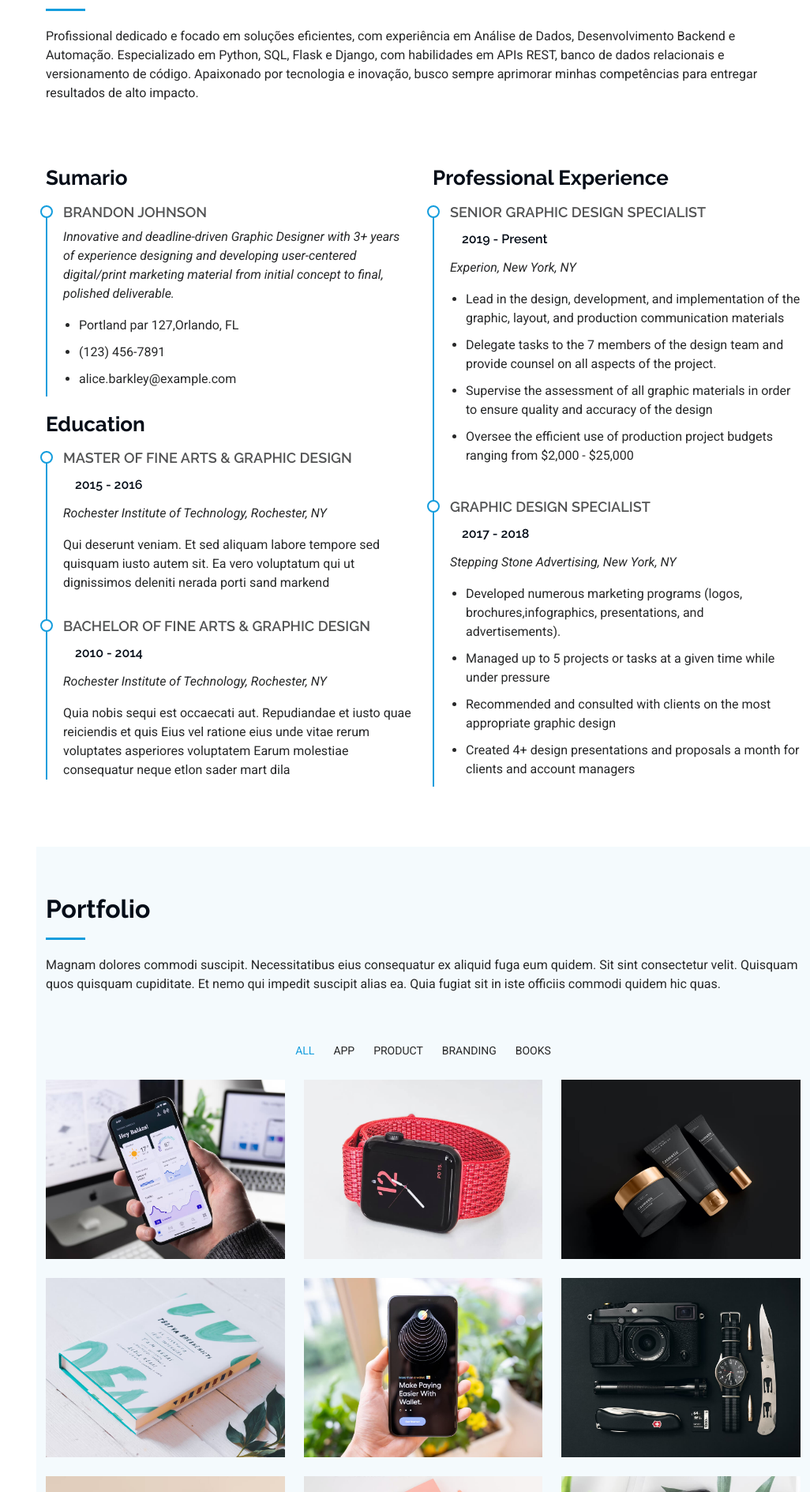
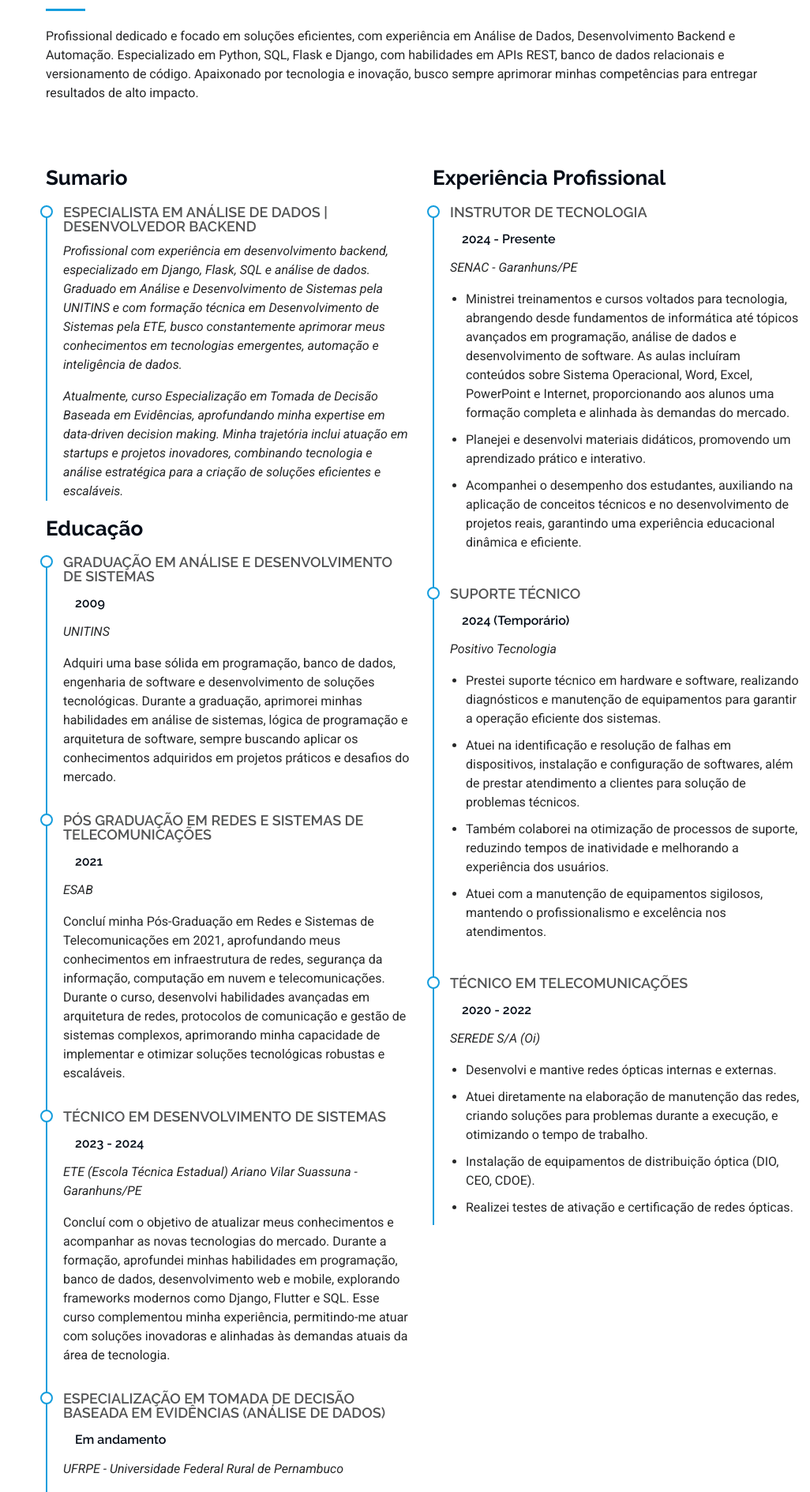
Before and after one commit to VanthuirMaia/KingstonPlataform, a Flask app: page / in a window 1280 px wide. Shown: the part 2560-4449 px from the top of the page at 79% size, without its empty margins (254-1280 px from the left). Run offline with Flask 3, Linux system fonts and the light colour scheme; some libraries are stand-ins or nearby versions.

Commit message:
Finalizando o Resumo

```diff
--- a/templates/index.html
+++ b/templates/index.html
@@ -62,28 +62,11 @@
     <nav id="navmenu" class="navmenu">
       <ul>
         <li><a href="#hero" class="active"><i class="bi bi-house navicon"></i>Home</a></li>
-        <li><a href="#about"><i class="bi bi-person navicon"></i> About</a></li>
-        <li><a href="#resume"><i class="bi bi-file-earmark-text navicon"></i> Resume</a></li>
-        <li><a href="#portfolio"><i class="bi bi-images navicon"></i> Portfolio</a></li>
-        <li><a href="#services"><i class="bi bi-hdd-stack navicon"></i> Services</a></li>
-        <li class="dropdown"><a href="#"><i class="bi bi-menu-button navicon"></i> <span>Dropdown</span> <i class="bi bi-chevron-down toggle-dropdown"></i></a>
-          <ul>
-            <li><a href="#">Dropdown 1</a></li>
-            <li class="dropdown"><a href="#"><span>Deep Dropdown</span> <i class="bi bi-chevron-down toggle-dropdown"></i></a>
-              <ul>
-                <li><a href="#">Deep Dropdown 1</a></li>
-                <li><a href="#">Deep Dropdown 2</a></li>
-                <li><a href="#">Deep Dropdown 3</a></li>
-                <li><a href="#">Deep Dropdown 4</a></li>
-                <li><a href="#">Deep Dropdown 5</a></li>
-              </ul>
-            </li>
-            <li><a href="#">Dropdown 2</a></li>
-            <li><a href="#">Dropdown 3</a></li>
-            <li><a href="#">Dropdown 4</a></li>
-          </ul>
-        </li>
-        <li><a href="#contact"><i class="bi bi-envelope navicon"></i> Contact</a></li>
+        <li><a href="#about"><i class="bi bi-person navicon"></i> Sobre Mim</a></li>
+        <li><a href="#resume"><i class="bi bi-file-earmark-text navicon"></i> Resumo</a></li>
+        <li><a href="#portfolio"><i class="bi bi-images navicon"></i> Portfólio</a></li>
+        <li><a href="#services"><i class="bi bi-hdd-stack navicon"></i> Serviços</a></li>
+        <li><a href="#contact"><i class="bi bi-envelope navicon"></i> Contato</a></li>
       </ul>
     </nav>
 
@@ -124,12 +107,12 @@
             <img src="static/img/my-profile-img.jpg" class="img-fluid" alt="">
           </div>
           <div class="col-lg-8 content">
-            <h2>Análise de Dados | Desenvolvimento de Sistemas | Desenvolvimento Web</h2>
+            <h2>Análise de Dados | Desenvolvimento de Sistemas | Dashboards | Desenvolvimento Web</h2>
             <div class="row">
               <div class="col-lg-6">
                 <ul>
                   <li><i class="bi bi-chevron-right"></i> <strong>Aniversário:</strong> <span>6 de Maio de 1986</span></li>
-                  <li><i class="bi bi-chevron-right"></i> <strong>Website:</strong> <span>www.portifoliovanthuirmaia.com</span></li>
+                  <li><i class="bi bi-chevron-right"></i> <strong>Website:</strong> <span>www.portifoliovanthuirmaia.com.br</span></li>
                   <li><i class="bi bi-chevron-right"></i> <strong>Telefone:</strong> <span>+55 87 99607 5897 / 87 98153 1753</span></li>
                   <li><i class="bi bi-chevron-right"></i> <strong>Cidade:</strong> <span>Garanhuns/PE</span></li>
                 </ul>
@@ -284,55 +267,85 @@
             <h3 class="resume-title">Sumario</h3>
 
             <div class="resume-item pb-0">
-              <h4>Brandon Johnson</h4>
-              <p><em>Innovative and deadline-driven Graphic Designer with 3+ years of experience designing and developing user-centered digital/print marketing material from initial concept to final, polished deliverable.</em></p>
-              <ul>
-                <li>Portland par 127,Orlando, FL</li>
-                <li>(123) 456-7891</li>
-                <li>alice.barkley@example.com</li>
-              </ul>
+              <h4>Especialista em Análise de Dados | Desenvolvedor Backend</h4>
+              <p><em>Profissional com experiência em desenvolvimento backend, especializado em Django, Flask, SQL e análise de dados. Graduado em Análise e Desenvolvimento de Sistemas pela UNITINS e com formação técnica em Desenvolvimento de Sistemas pela ETE, busco constantemente aprimorar meus conhecimentos em tecnologias emergentes, automação e inteligência de dados.</em></p>
+
+              <p><em>Atualmente, curso Especialização em Tomada de Decisão Baseada em Evidências, aprofundando minha expertise em data-driven decision making. Minha trajetória inclui atuação em startups e projetos inovadores, combinando tecnologia e análise estratégica para a criação de soluções eficientes e escaláveis.</em></p>
+
             </div><!-- Edn Resume Item -->
 
-            <h3 class="resume-title">Education</h3>
+            <h3 class="resume-title">Educação</h3>
             <div class="resume-item">
-              <h4>Master of Fine Arts &amp; Graphic Design</h4>
-              <h5>2015 - 2016</h5>
-              <p><em>Rochester Institute of Technology, Rochester, NY</em></p>
-              <p>Qui deserunt veniam. Et sed aliquam labore tempore sed quisquam iusto autem sit. Ea vero voluptatum qui ut dignissimos deleniti nerada porti sand markend</p>
+              <h4>Graduação em Análise e Desenvolvimento de Sistemas</h4>
+              <h5>2009</h5>
+              <p><em>UNITINS</em></p>
+              <p>Adquiri uma base sólida em programação, banco de dados, engenharia de software e desenvolvimento de soluções tecnológicas. Durante a graduação, aprimorei minhas habilidades em análise de sistemas, lógica de programação e arquitetura de software, sempre buscando aplicar os conhecimentos adquiridos em projetos práticos e desafios do mercado.</p>
             </div><!-- Edn Resume Item -->
 
             <div class="resume-item">
-              <h4>Bachelor of Fine Arts &amp; Graphic Design</h4>
-              <h5>2010 - 2014</h5>
-              <p><em>Rochester Institute of Technology, Rochester, NY</em></p>
-              <p>Quia nobis sequi est occaecati aut. Repudiandae et iusto quae reiciendis et quis Eius vel ratione eius unde vitae rerum voluptates asperiores voluptatem Earum molestiae consequatur neque etlon sader mart dila</p>
+              <h4>Pós Graduação em Redes e Sistemas de Telecomunicações</h4>
+              <h5>2021</h5>
+              <p><em>ESAB</em></p>
+              <p>Concluí minha Pós-Graduação em Redes e Sistemas de Telecomunicações em 2021, aprofundando meus conhecimentos em infraestrutura de redes, segurança da informação, computação em nuvem e telecomunicações. Durante o curso, desenvolvi habilidades avançadas em arquitetura de redes, protocolos de comunicação e gestão de sistemas complexos, aprimorando minha capacidade de implementar e otimizar soluções tecnológicas robustas e escaláveis.</p>
+            </div><!-- Edn Resume Item -->
+
+            <div class="resume-item">
+              <h4>Técnico em Desenvolvimento de Sistemas</h4>
+              <h5>2023 - 2024</h5>
+              <p><em>ETE (Escola Técnica Estadual) Ariano Vilar Suassuna - Garanhuns/PE</em></p>
+              <p>Concluí com o objetivo de atualizar meus conhecimentos e acompanhar as novas tecnologias do mercado. Durante a formação, aprofundei minhas habilidades em programação, banco de dados, desenvolvimento web e mobile, explorando frameworks modernos como Django, Flutter e SQL. Esse curso complementou minha experiência, permitindo-me atuar com soluções inovadoras e alinhadas às demandas atuais da área de tecnologia.</p>
+            </div><!-- Edn Resume Item -->
+
+            <div class="resume-item">
+              <h4>Especialização em Tomada de Decisão Baseada em Evidências (Análise de Dados)</h4>
+              <h5>Em andamento</h5>
+              <p><em>UFRPE - Universidade Federal Rural de Pernambuco</em></p>
+              <p>Atualmente, estou cursando Especialização em Tomada de Decisão Baseada em Evidências, com foco em Análise de Dados. O curso me permite aprofundar conhecimentos em estatística, modelagem de dados, machine learning e business intelligence, aplicando técnicas avançadas para transformar dados em insights estratégicos. Essa formação tem sido essencial para aprimorar minha capacidade analítica e apoiar a tomada de decisões orientadas por dados em diferentes contextos organizacionais.</p>
             </div><!-- Edn Resume Item -->
 
           </div>
 
           <div class="col-lg-6" data-aos="fade-up" data-aos-delay="200">
-            <h3 class="resume-title">Professional Experience</h3>
+            <h3 class="resume-title">Experiência Profissional</h3>
             <div class="resume-item">
-              <h4>Senior graphic design specialist</h4>
-              <h5>2019 - Present</h5>
-              <p><em>Experion, New York, NY </em></p>
+              <h4>Instrutor de Tecnologia</h4>
+              <h5>2024 - Presente</h5>
+              <p><em>SENAC - Garanhuns/PE</em></p>
               <ul>
-                <li>Lead in the design, development, and implementation of the graphic, layout, and production communication materials</li>
-                <li>Delegate tasks to the 7 members of the design team and provide counsel on all aspects of the project. </li>
-                <li>Supervise the assessment of all graphic materials in order to ensure quality and accuracy of the design</li>
-                <li>Oversee the efficient use of production project budgets ranging from $2,000 - $25,000</li>
+                <li>Ministrei treinamentos e cursos voltados para tecnologia, abrangendo desde fundamentos
+                  de informática até tópicos avançados em programação, análise de dados e desenvolvimento de
+                  software. As aulas incluíram conteúdos sobre Sistema Operacional, Word, Excel, PowerPoint e
+                  Internet, proporcionando aos alunos uma formação completa e alinhada às demandas do
+                  mercado.</li>
+                <li>Planejei e desenvolvi materiais didáticos, promovendo um aprendizado prático e
+                  interativo. </li>
+                <li>Acompanhei o desempenho dos estudantes, auxiliando na aplicação de
+                  conceitos técnicos e no desenvolvimento de projetos reais, garantindo uma experiência
+                  educacional dinâmica e eficiente.</li>
               </ul>
             </div><!-- Edn Resume Item -->
 
             <div class="resume-item">
-              <h4>Graphic design specialist</h4>
-              <h5>2017 - 2018</h5>
-              <p><em>Stepping Stone Advertising, New York, NY</em></p>
+              <h4>Suporte Técnico</h4>
+              <h5>2024 (Temporário)</h5>
+              <p><em>Positivo Tecnologia</em></p>
               <ul>
-                <li>Developed numerous marketing programs (logos, brochures,infographics, presentations, and advertisements).</li>
-                <li>Managed up to 5 projects or tasks at a given time while under pressure</li>
-                <li>Recommended and consulted with clients on the most appropriate graphic design</li>
-                <li>Created 4+ design presentations and proposals a month for clients and account managers</li>
+                <li>Prestei suporte técnico em hardware e software, realizando diagnósticos e manutenção de equipamentos para garantir a operação eficiente dos sistemas.</li>
+                <li>Atuei na identificação e resolução de falhas em dispositivos, instalação e configuração de softwares, além de prestar atendimento a clientes para solução de problemas técnicos.</li>
+                <li>Também colaborei na otimização de processos de suporte, reduzindo tempos de inatividade e melhorando a experiência dos usuários.</li>
+                <li>Atuei com a manutenção de equipamentos sigilosos, mantendo o profissionalismo e excelência nos atendimentos.</li>
+              </ul>
+            </div><!-- Edn Resume Item -->
+
+            <div class="resume-item">
+              <h4>Técnico em Telecomunicações</h4>
+              <h5>2020 - 2022</h5>
+              <p><em>SEREDE S/A (Oi) </em></p>
+              <ul>
+                <li>Desenvolvi e mantive redes ópticas internas e externas.</li>
+                <li>Atuei diretamente na elaboração de manutenção das redes, criando soluções para problemas durante a execução, e otimizando o tempo de trabalho.</li>
+                <li>Instalação de equipamentos de distribuição óptica (DIO, CEO, CDOE).</li>
+                <li>Realizei testes de ativação e certificação de redes ópticas.</li>
               </ul>
             </div><!-- Edn Resume Item -->
 
@@ -349,8 +362,10 @@
 
       <!-- Section Title -->
       <div class="container section-title" data-aos="fade-up">
-        <h2>Portfolio</h2>
-        <p>Magnam dolores commodi suscipit. Necessitatibus eius consequatur ex aliquid fuga eum quidem. Sit sint consectetur velit. Quisquam quos quisquam cupiditate. Et nemo qui impedit suscipit alias ea. Quia fugiat sit in iste officiis commodi quidem hic quas.</p>
+        <h2>Portfólio</h2>
+        <p>Aqui você encontrará uma seleção dos projetos que desenvolvi, aplicando minhas habilidades em desenvolvimento backend, análise de dados e automação de processos. Cada projeto reflete minha experiência com Django, Flask, SQL, APIs REST, Python, Flutter e outras tecnologias, sempre buscando criar soluções eficientes e escaláveis.</p>
+        <p>Minha abordagem envolve boas práticas de programação, foco em performance e segurança, além da aplicação de metodologias ágeis para garantir resultados sólidos. Seja no desenvolvimento de sistemas web, integrações com APIs, automação de tarefas ou análise de dados, cada projeto representa um desafio superado e um aprendizado consolidado.</p>
+        <p>Explore os projetos e fique à vontade para entrar em contato! Estou sempre aberto a novas oportunidades e colaborações.</p>
       </div><!-- End Section Title -->
 
       <div class="container">
@@ -358,11 +373,11 @@
         <div class="isotope-layout" data-default-filter="*" data-layout="masonry" data-sort="original-order">
 
           <ul class="portfolio-filters isotope-filters" data-aos="fade-up" data-aos-delay="100">
-            <li data-filter="*" class="filter-active">All</li>
-            <li data-filter=".filter-app">App</li>
-            <li data-filter=".filter-product">Product</li>
-            <li data-filter=".filter-branding">Branding</li>
-            <li data-filter=".filter-books">Books</li>
+            <li data-filter="*" class="filter-active">Análise de Dados</li>
+            <li data-filter=".filter-app">Aplicação Web</li>
+            <li data-filter=".filter-product">Dashboard</li>
+            <li data-filter=".filter-branding">Página Web</li>
+            <li data-filter=".filter-books">API</li>
           </ul><!-- End Portfolio Filters -->
 
           <div class="row gy-4 isotope-container" data-aos="fade-up" data-aos-delay="200">
```
